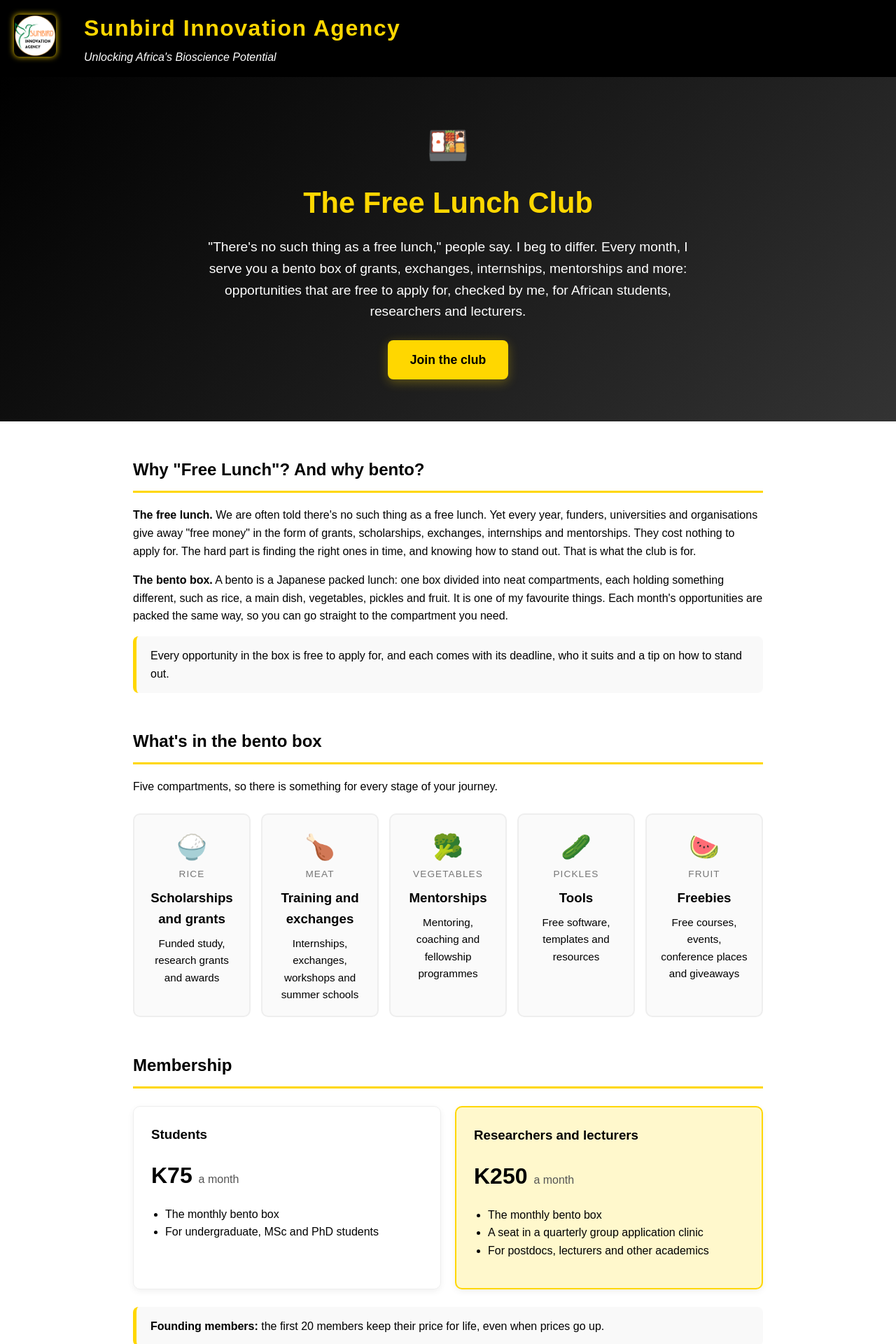
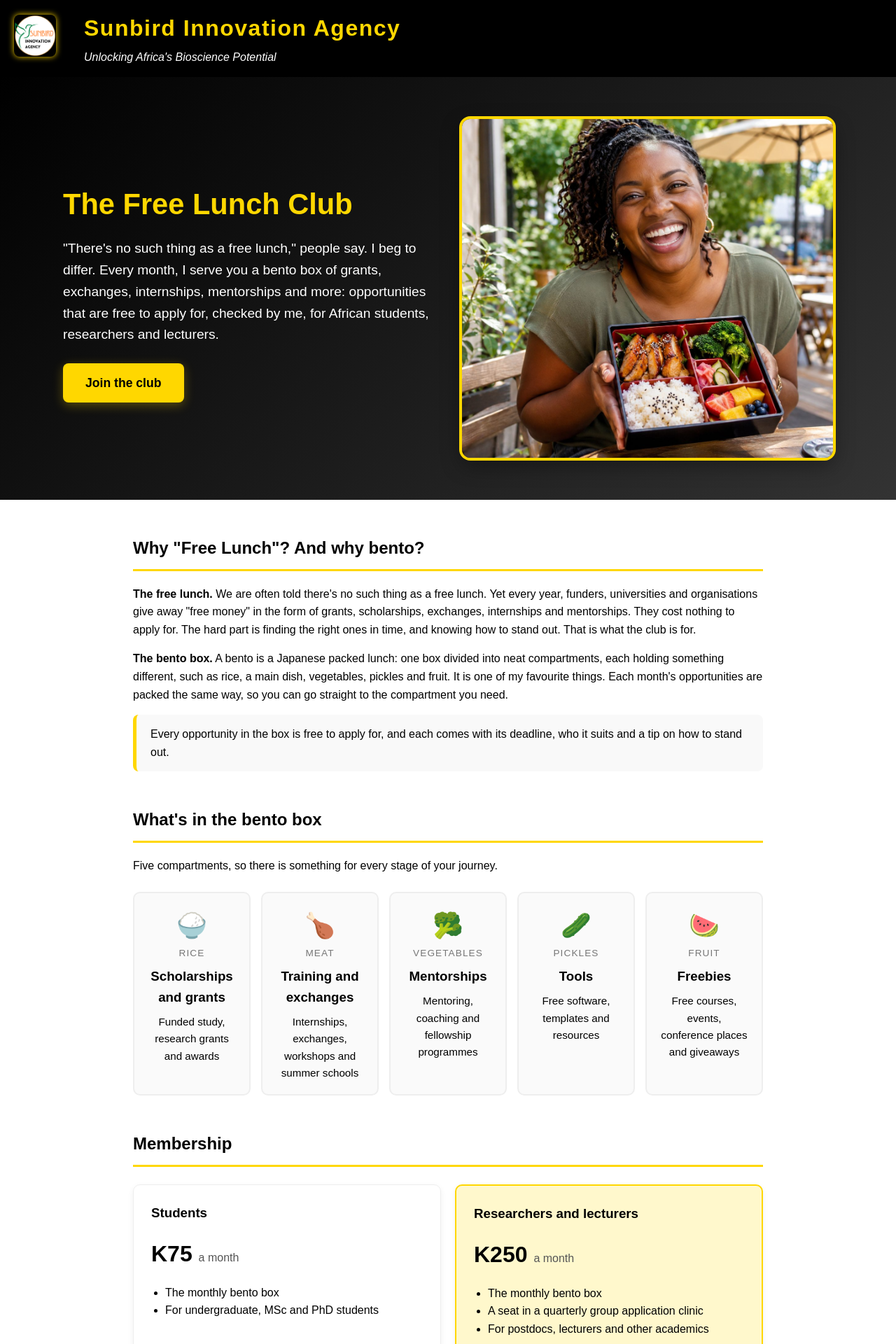
Before and after one commit to mmutondo/mmutondo.github.io, a Jekyll site: the page freelunchclub.html, which Jekyll copies as it is, in a window 1280 px wide. Shown: the top 1920 px of the page at 70% size. Built offline with Jekyll 4.4.1, drawn with Linux system fonts in a browser that asks for light colours.

Commit message:
Add bento photo to Free Lunch Club hero
Co-Authored-By: Claude Opus 5.5 <noreply@anthropic.com>
Claude-Session: https://claude.ai/code/session_01EKxmyYRq7mLFGH3PZjXeWp

```diff
--- a/freelunchclub.html
+++ b/freelunchclub.html
@@ -80,6 +80,35 @@
       font-size: 1.2rem;
       max-width: 700px;
       margin: 0 auto 25px;
+    }
+
+    .hero-inner {
+      max-width: 1100px;
+      margin: 0 auto;
+      display: flex;
+      align-items: center;
+      gap: 40px;
+      text-align: left;
+    }
+
+    .hero-text {
+      flex: 1 1 50%;
+    }
+
+    .hero-text p {
+      margin: 0 0 25px;
+    }
+
+    .hero-photo {
+      flex: 1 1 50%;
+    }
+
+    .hero-photo img {
+      width: 100%;
+      height: auto;
+      display: block;
+      border-radius: 12px;
+      box-shadow: 0 0 0 4px var(--yellow), 0 10px 30px rgba(0,0,0,0.4);
     }
 
     .cta-button {
@@ -306,6 +335,10 @@
       .hero h2 {
         font-size: 2rem;
       }
+      .hero-inner {
+        flex-direction: column-reverse;
+        text-align: center;
+      }
     }
   </style>
 </head>
@@ -322,10 +355,16 @@
   </header>
 
   <div class="hero">
-    <div class="emoji" aria-hidden="true">🍱</div>
-    <h2>The Free Lunch Club</h2>
-    <p>"There's no such thing as a free lunch," people say. I beg to differ. Every month, I serve you a bento box of grants, exchanges, internships, mentorships and more: opportunities that are free to apply for, checked by me, for African students, researchers and lecturers.</p>
-    <a class="cta-button" href="#join">Join the club</a>
+    <div class="hero-inner">
+      <div class="hero-text">
+        <h2>The Free Lunch Club</h2>
+        <p>"There's no such thing as a free lunch," people say. I beg to differ. Every month, I serve you a bento box of grants, exchanges, internships, mentorships and more: opportunities that are free to apply for, checked by me, for African students, researchers and lecturers.</p>
+        <a class="cta-button" href="#join">Join the club</a>
+      </div>
+      <div class="hero-photo">
+        <img src="https://dr.moolamutondo.me/images/free-lunch-club-bento.jpg" alt="A laughing woman at an outdoor caf&eacute; table holding up a bento box of chicken, rice, broccoli, pickles and fruit" />
+      </div>
+    </div>
   </div>
 
   <main>
```
Also changed, not shown: images/free-lunch-club-bento.jpg (added).
